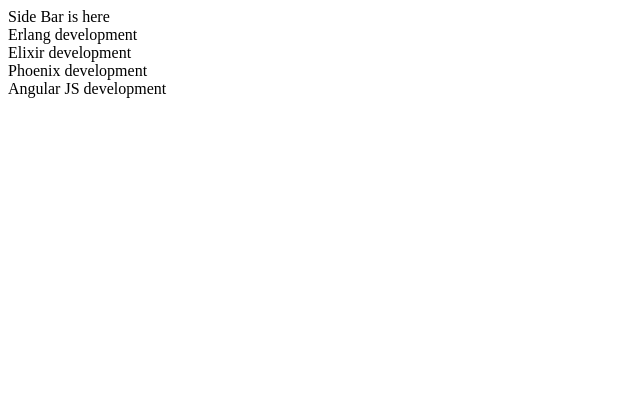
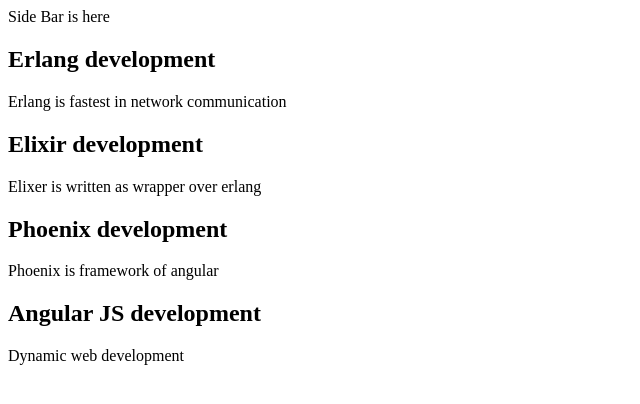
Before and after one commit to aliabbas-2012/ng4start, an Angular app: page / in a window 1280 px wide. Shown: the top 404 px of the page, without its empty margins (0-640 px from the left). Built offline with nearby package versions, Linux system fonts and the light colour scheme.

Commit message:
article component template modification

```diff
--- a/src/app/app.component.ts
+++ b/src/app/app.component.ts
@@ -4,7 +4,10 @@
 @Component({
   selector: 'app-article',
   template: `
-    <div>{{article.title}}</div>
+    <div>
+      <h2>{{article.title}}</h2>
+      <p>{{article.discription}}</p>
+    </div>
   `
 })
 
@@ -32,8 +35,8 @@
   template: `
     <app-side-bar></app-side-bar>
     <div id="container">
-      <div id="content">
-        <app-article *ngFor="let article of articles" [article]="article" ></app-article>
+      <div id="content" *ngIf="articles && articles.length">
+        <app-article  *ngFor="let article of articles" [article]="article" ></app-article>
 
       </div>
     </div>
```
